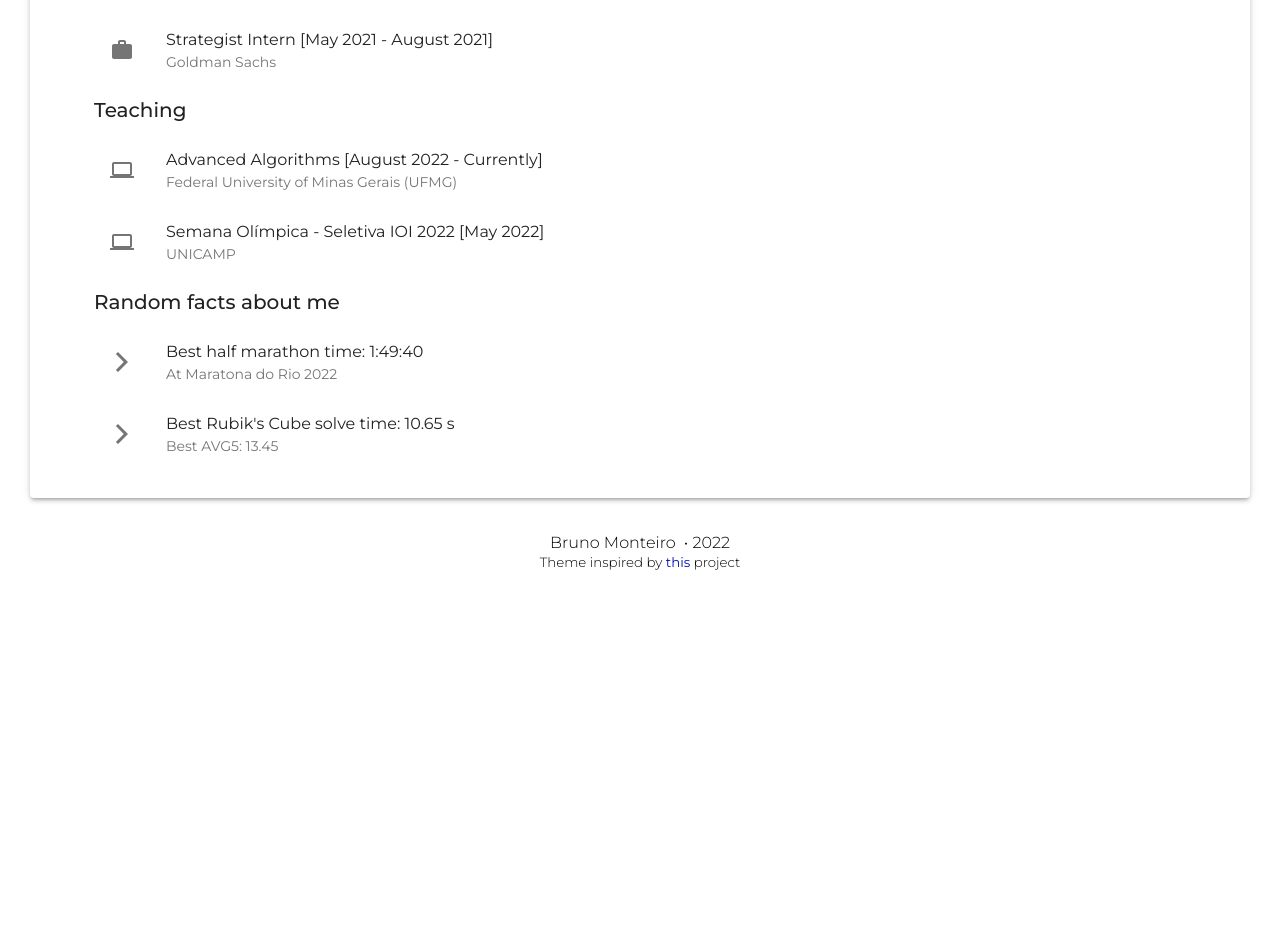
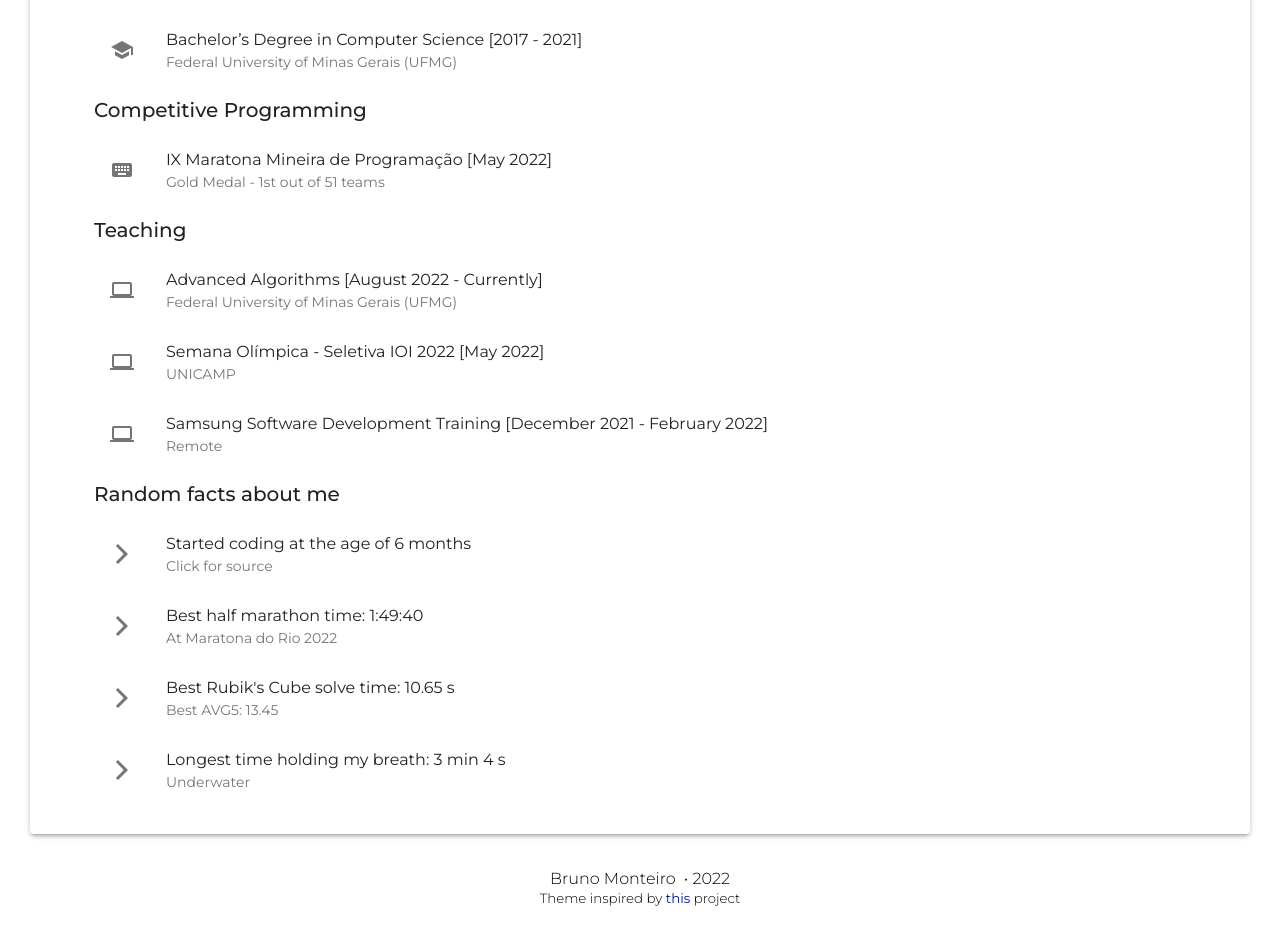
Before and after one commit to brunomaletta/brunomaletta.github.io, a React (Create React App) app: page / in a window 1280 px wide. Shown: the part 868-1800 px from the top of the page. Before the commit the page ends 1464 px from the top, so only its background shows below. Built offline with nearby package versions, Linux system fonts and the light colour scheme.

Commit message:
Add coisas

```diff
--- a/package.json
+++ b/package.json
@@ -4,6 +4,7 @@
   "homepage": "https://brunomaletta.github.io",
   "private": true,
   "dependencies": {
+    "@iconify/json": "^2.1.106",
     "@material-ui/core": "^4.11.4",
     "@material-ui/icons": "^4.11.2",
     "@testing-library/jest-dom": "^5.14.1",
@@ -40,6 +41,7 @@
     ]
   },
   "devDependencies": {
+    "@iconify/react": "^4.0.0",
     "gh-pages": "^4.0.0"
   }
 }
--- /dev/null
+++ b/src/components/CP.component.jsx
@@ -0,0 +1,30 @@
+import { Typography, ListItem, List, ListItemIcon, ListItemText } from '@material-ui/core';
+import { Keyboard } from '@material-ui/icons';
+import styled from 'styled-components';
+
+const CP = styled.div`
+    text-align: justify;
+    font-weight: 300;
+`;
+
+
+function CPComponent() {
+    return (
+        <CP>
+            <Typography variant="h6" component="h3">Competitive Programming</Typography>
+            <List>
+                <ListItem>
+                  <ListItemIcon>
+                    <Keyboard />
+                  </ListItemIcon>
+                  <ListItemText
+                    primary="IX Maratona Mineira de Programação [May 2022]"
+                    secondary="Gold Medal - 1st out of 51 teams"
+                  />
+                </ListItem>
+            </List>
+        </CP>
+    );
+}
+
+export default CPComponent;
--- a/src/components/Random.component.jsx
+++ b/src/components/Random.component.jsx
@@ -13,6 +13,15 @@ function RandomComponent() {
         <Random>
             <Typography variant="h6" component="h3">Random facts about me</Typography>
             <List>
+                <ListItem button component="a" href="../../public/codando.jpg">
+                  <ListItemIcon>
+                    <ArrowForwardIos/>
+                  </ListItemIcon>
+                  <ListItemText
+                    primary="Started coding at the age of 6 months"
+                    secondary="Click for source"
+                  />
+                </ListItem>
                 <ListItem>
                   <ListItemIcon>
                     <ArrowForwardIos/>
@@ -31,6 +40,15 @@ function RandomComponent() {
                     secondary="Best AVG5: 13.45"
                   />
                 </ListItem>
+                <ListItem>
+                  <ListItemIcon>
+                    <ArrowForwardIos/>
+                  </ListItemIcon>
+                  <ListItemText
+                    primary="Longest time holding my breath: 3 min 4 s"
+                    secondary="Underwater"
+                  />
+                </ListItem>
             </List>
         </Random>
     );
--- a/src/components/SocialMedia.component.jsx
+++ b/src/components/SocialMedia.component.jsx
@@ -1,9 +1,11 @@
 import { LinkedIn, GitHub, Instagram } from '@material-ui/icons';
 import styled from 'styled-components';
+import { Icon } from '@iconify/react';
 
 const LinkedinURL = "https://www.linkedin.com/in/brunomont/"
 // const InstagramURL = "https://www.instagram.com/"
 const GithubURL = "https://github.com/brunomaletta"
+const CodeforcesURL = "https://codeforces.com/profile/brunomont"
 
 const Wrapper = styled.div`
     padding: 25px 0px 10px 0px;
@@ -20,9 +22,9 @@ const Wrapper = styled.div`
 function SocialMediaComponent() {
     return (
         <Wrapper>
+			<a href={CodeforcesURL}><Icon icon="simple-icons:codeforces" /></a>
+            <a href={GithubURL}><GitHub /></a>
             <a href={LinkedinURL}><LinkedIn /></a>
-            <a href={GithubURL}><GitHub /></a>
-            {/*<a href={InstagramURL}><Instagram /></a>*/}
         </Wrapper>
     );
 }
--- a/src/components/Teaching.component.jsx
+++ b/src/components/Teaching.component.jsx
@@ -31,6 +31,15 @@ function TeachingComponent() {
                     secondary="UNICAMP"
                   />
                 </ListItem>
+                <ListItem>
+                  <ListItemIcon>
+                    <Computer/>
+                  </ListItemIcon>
+                  <ListItemText
+                    primary="Samsung Software Development Training [December 2021 - February 2022]"
+                    secondary="Remote"
+                  />
+                </ListItem>
             </List>
         </Teaching>
     );
--- a/src/components/WorkExperience.component.jsx
+++ b/src/components/WorkExperience.component.jsx
@@ -28,7 +28,7 @@ function WorkComponent() {
                     <Work/>
                   </ListItemIcon>
                   <ListItemText
-                    primary="Strategist Intern [May 2021 - August 2021]"
+                    primary="Strategist (Intern) [May 2021 - August 2021]"
                     secondary='Goldman Sachs'
                   />
                 </ListItem>
--- a/src/sections/Profile.section.jsx
+++ b/src/sections/Profile.section.jsx
@@ -2,8 +2,9 @@ import AvatarComponent from '../components/Avatar.component';
 import IntroComponent from '../components/Intro.component';
 import styled from 'styled-components';
 import SummaryComponent from '../components/Summary.component';
+import WorkComponent from '../components/WorkExperience.component';
 import EducationComponent from '../components/Education.component';
-import WorkComponent from '../components/WorkExperience.component';
+import CPComponent from '../components/CP.component';
 import TeachingComponent from '../components/Teaching.component';
 import RandomComponent from '../components/Random.component';
 
@@ -22,9 +23,11 @@ function ProfileSection() {
 
                 <SummaryComponent/>
 
+                <WorkComponent/>
+
                 <EducationComponent/>
 
-                <WorkComponent/>
+                <CPComponent/>
 
                 <TeachingComponent/>
 
```
Also changed, not shown: public/codando.jpg (added), 1 other file (tests, documents, lock files or other folders).
